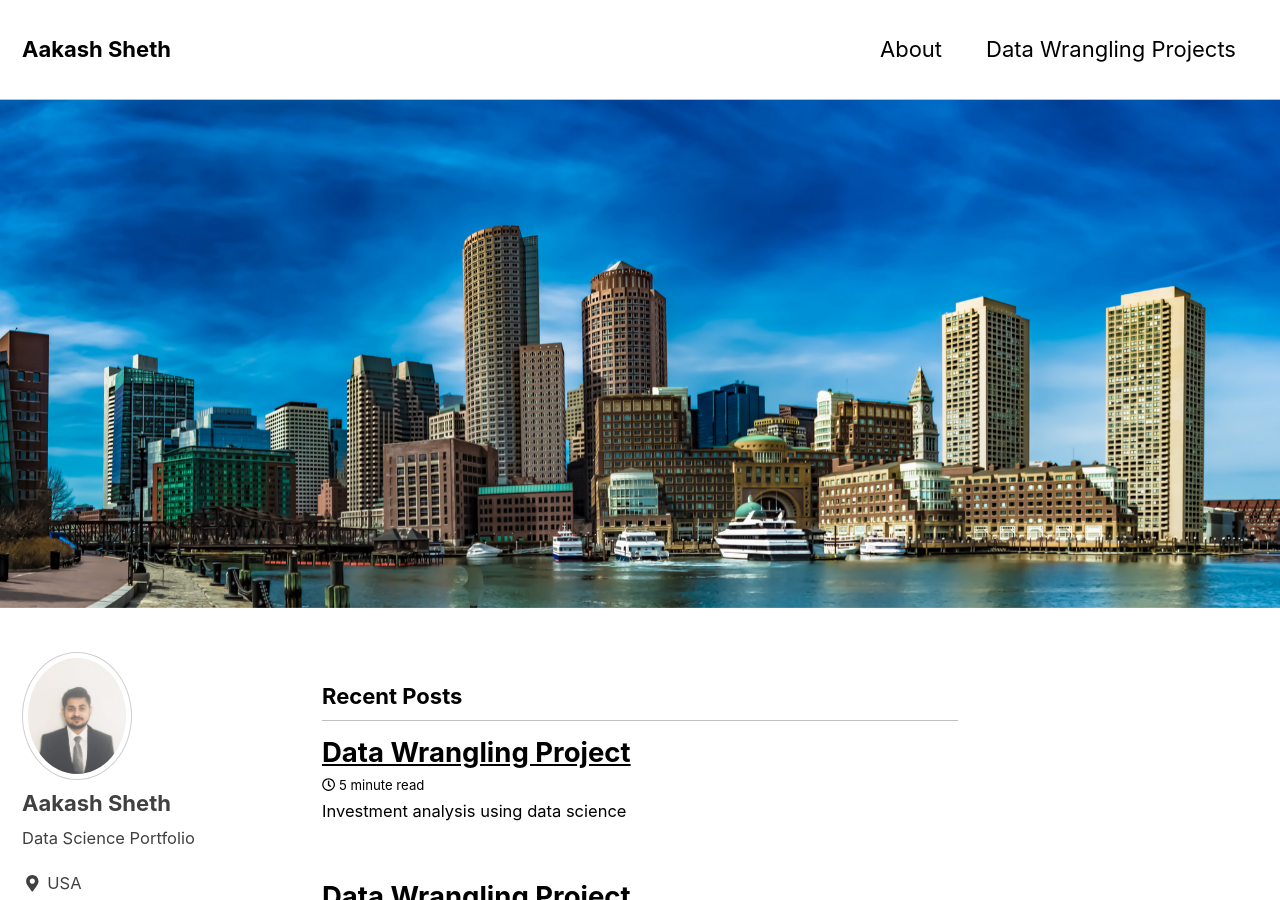
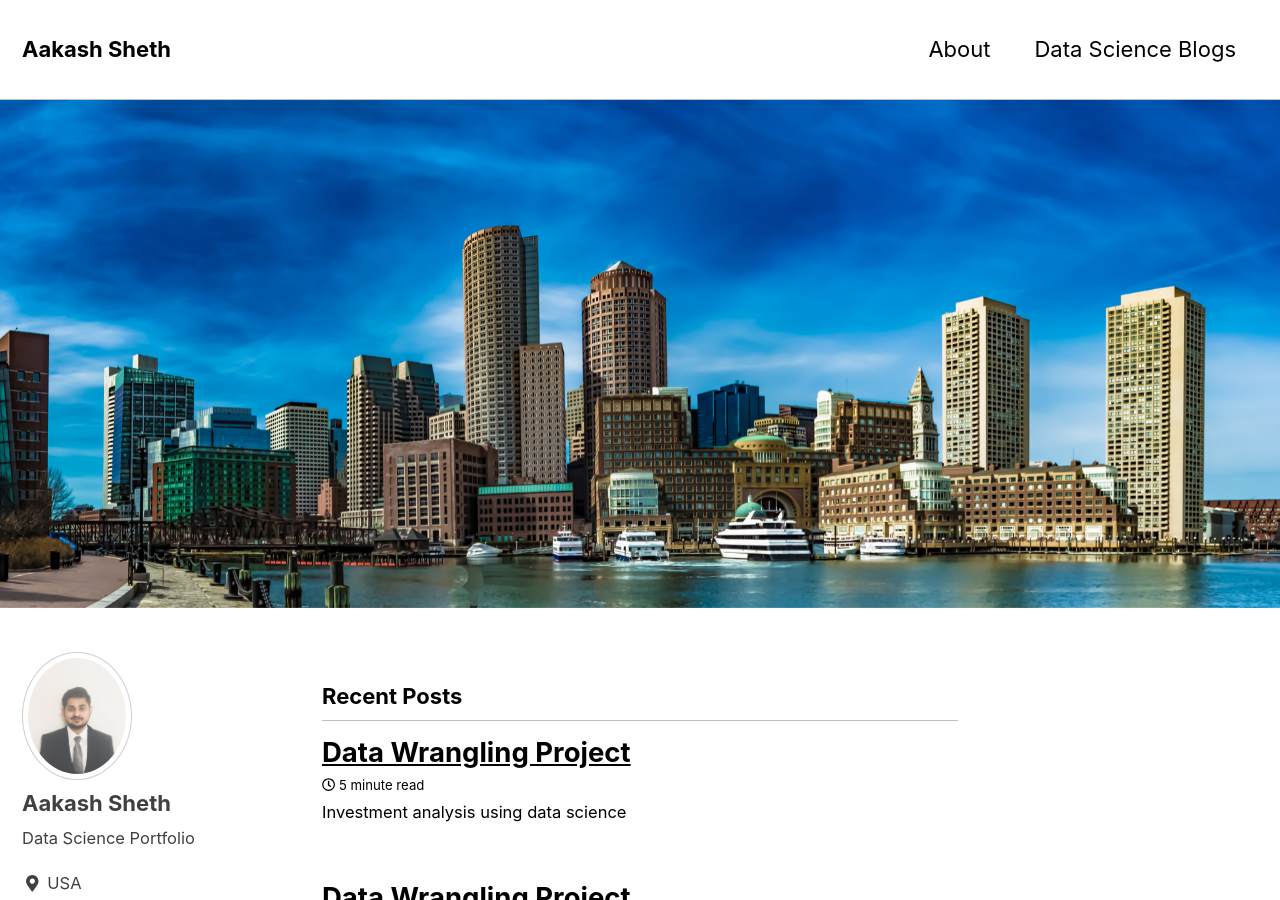
Before and after one commit to aakash-sheth/aakash-sheth.github.io, a Jekyll site: the page built from index.html, in a window 1280 px wide and 900 px high. Built offline with Jekyll 4.4.1, drawn with Linux system fonts in a browser that asks for light colours; nearby versions of some CDN libraries; the list of posts is cut into pages by our own code; some of the changed text lies outside the part shown.

Commit message:
footer update and blog page name change

```diff
--- a/_data/navigation.yml
+++ b/_data/navigation.yml
@@ -2,8 +2,8 @@
 main:
   - title: "About"
     url: /about/
-  - title: "Data Wrangling Projects"
-    url: /data-wrangling/
+  - title: "Data Science Blogs"
+    url: /blog/
   # - title: "About"
   #   url: https://mmistakes.github.io/minimal-mistakes/about/
   # - title: "Sample Posts"
--- a/_includes/footer.html
+++ b/_includes/footer.html
@@ -22,4 +22,5 @@
   </ul>
 </div>
 
-<div class="page__footer-copyright">&copy; {{ site.time | date: '%Y' }} {{ site.name | default: site.title }}. {{ site.data.ui-text[site.locale].powered_by | default: "Powered by" }} <a href="https://jekyllrb.com" rel="nofollow">Jekyll</a> &amp; <a href="https://mademistakes.com/work/minimal-mistakes-jekyll-theme/" rel="nofollow">Minimal Mistakes</a>.</div>
+<div class="page__footer-copyright">&copy; {{ site.time | date: '%Y' }} {{ site.name | default: site.title }}</div>
+<!-- {{ site.data.ui-text[site.locale].powered_by | default: "Powered by" }} <a href="https://jekyllrb.com" rel="nofollow">Jekyll</a> &amp; <a href="https://mademistakes.com/work/minimal-mistakes-jekyll-theme/" rel="nofollow">Minimal Mistakes</a>. -->
```
